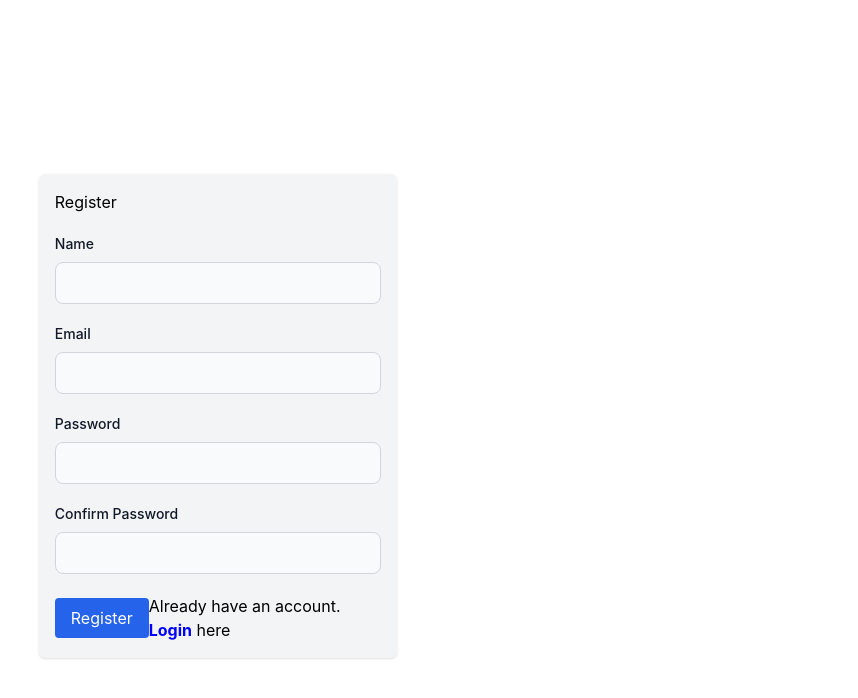
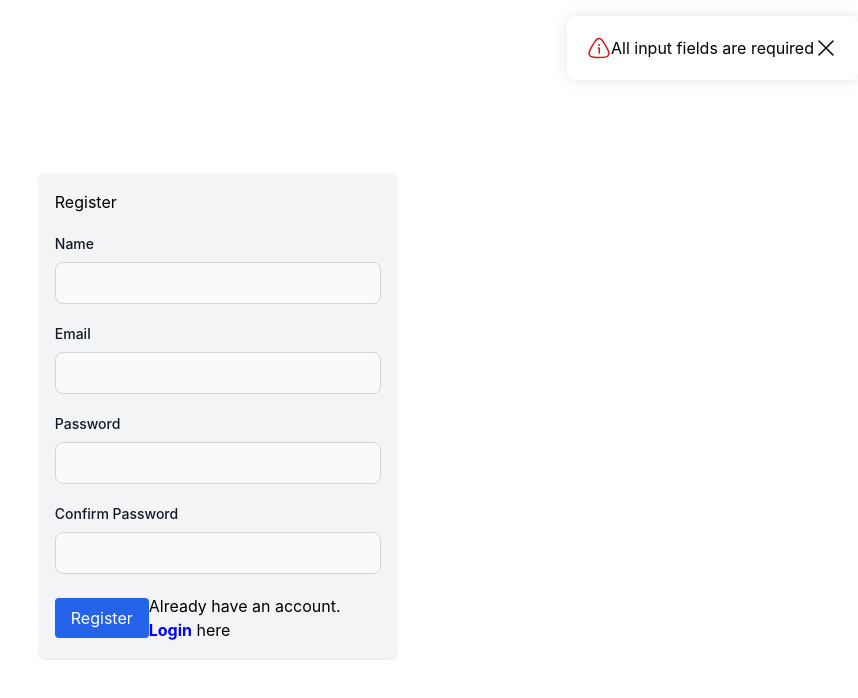
Before and after one commit to shohan-ch/ts-qr-scanner-v2, a React (Create React App) app: page /register in a window 1280 px wide. Both pictures are taken after a click on the button "Register". Shown: the top 698 px of the page, without its empty margins (422-1280 px from the left). Built offline with nearby package versions, Linux system fonts and the light colour scheme.

Commit message:
feat(custom alertBar): added custom alert bar as reuse

```diff
--- a/src/components/Auth/Register.tsx
+++ b/src/components/Auth/Register.tsx
@@ -2,15 +2,18 @@ import Validate from "helpers/Validate";
 import { FC, useState } from "react";
 import { Link } from "react-router-dom";
 import BaseInput from "utils/Forms/BaseInput";
+import AlertBar from "utils/Ui/AlertBar";
 
 type Props = {};
 
 const Register = (props: Props) => {
   const [formData, setFormData] = useState({});
   const [errMessage, setErrMessage] = useState<any>({});
+  const [isOpen, setIsOpen] = useState(false);
 
   const handleInputChange = (e: React.ChangeEvent<HTMLInputElement>) => {
     const { name, value } = e.target;
+
     const validationMsg = Validate(
       { name, value },
       {
@@ -22,29 +25,45 @@ const Register = (props: Props) => {
     );
     setErrMessage({ ...errMessage, [name]: validationMsg });
     setFormData({ ...formData, [name]: value });
-    // if (!validationMsg) {
-    //   setFormData({ ...formData, [name]: value });
-    // }
+  };
+
+  const chekValidation = () => {
+    // Following length is static input field count of a form
+    if (Object.keys(errMessage).length !== 4) {
+      setIsOpen(true);
+      return false;
+    }
+    for (let key in errMessage) {
+      if (errMessage[key]) {
+        return false;
+      }
+    }
+    localStorage.clear();
+    return true;
   };
 
   const handleSubmit = () => {
-    if (!Object.keys(errMessage).length) {
-      alert("field are required");
-      return;
+    if (chekValidation()) {
+      alert(123);
     }
-    for (let key in errMessage) {
-      if (errMessage[key] != "") {
-        return;
-      }
-    }
-
-    alert(123);
   };
 
-  // console.log(formData);
-  console.log(errMessage);
+  const handleClose = () => {
+    setIsOpen(false);
+  };
+
+  console.log("data", formData);
+  console.log(errMessage, "err");
+
   return (
     <>
+      <AlertBar
+        open={isOpen}
+        onClose={handleClose}
+        type="error"
+        message={"All input fields are required"}
+      />
+
       <div className="flex items-center h-screen wrapper">
         <div className="block space-y-5 p-4 bg-gray-100 w-[100vw] md:w-[60vw] xl:w-[28vw] mx-auto rounded-md shadow h-auto">
           <h2 className="">Register</h2>
--- a/src/helpers/Validate.ts
+++ b/src/helpers/Validate.ts
@@ -60,9 +60,9 @@ const Validate = (field: any, rules: any) => {
         break;
     }
   });
-  if (password === confirmPassword) {
-    localStorage.clear();
-  }
+  // if (password === confirmPassword) {
+  //   localStorage.clear();
+  // }
   return errorMessage;
 };
 
--- /dev/null
+++ b/src/utils/Ui/AlertBar.tsx
@@ -0,0 +1,117 @@
+import React, { useEffect, useState } from "react";
+
+const icons = {
+  success: (
+    <svg
+      xmlns="http://www.w3.org/2000/svg"
+      viewBox="0 0 24 24"
+      width="24"
+      height="24"
+      color="#18aa4c"
+      fill="none"
+    >
+      <path
+        d="M22 12C22 6.47715 17.5228 2 12 2C6.47715 2 2 6.47715 2 12C2 17.5228 6.47715 22 12 22C17.5228 22 22 17.5228 22 12Z"
+        stroke="currentColor"
+        stroke-width="1.5"
+      />
+      <path
+        d="M8 12.5L10.5 15L16 9"
+        stroke="currentColor"
+        stroke-width="1.5"
+        stroke-linecap="round"
+        stroke-linejoin="round"
+      />
+    </svg>
+  ),
+  error: (
+    <svg
+      xmlns="http://www.w3.org/2000/svg"
+      viewBox="0 0 24 24"
+      width="24"
+      height="24"
+      color="#d41515"
+      fill="none"
+    >
+      <path
+        d="M5.32171 9.6829C7.73539 5.41196 8.94222 3.27648 10.5983 2.72678C11.5093 2.42437 12.4907 2.42437 13.4017 2.72678C15.0578 3.27648 16.2646 5.41196 18.6783 9.6829C21.092 13.9538 22.2988 16.0893 21.9368 17.8293C21.7376 18.7866 21.2469 19.6548 20.535 20.3097C19.241 21.5 16.8274 21.5 12 21.5C7.17265 21.5 4.75897 21.5 3.46496 20.3097C2.75308 19.6548 2.26239 18.7866 2.06322 17.8293C1.70119 16.0893 2.90803 13.9538 5.32171 9.6829Z"
+        stroke="currentColor"
+        stroke-width="1.5"
+      />
+      <path
+        d="M12.2422 17V13C12.2422 12.5286 12.2422 12.2929 12.0957 12.1464C11.9493 12 11.7136 12 11.2422 12"
+        stroke="currentColor"
+        stroke-width="1.5"
+        stroke-linecap="round"
+        stroke-linejoin="round"
+      />
+      <path
+        d="M11.992 8.99997H12.001"
+        stroke="currentColor"
+        stroke-width="2"
+        stroke-linecap="round"
+        stroke-linejoin="round"
+      />
+    </svg>
+  ),
+  close: (
+    <svg
+      xmlns="http://www.w3.org/2000/svg"
+      viewBox="0 0 24 24"
+      width="24"
+      height="24"
+      color="#000000"
+      fill="none"
+    >
+      <path
+        d="M19.0005 4.99988L5.00045 18.9999M5.00045 4.99988L19.0005 18.9999"
+        stroke="currentColor"
+        stroke-width="1.5"
+        stroke-linecap="round"
+        stroke-linejoin="round"
+      />
+    </svg>
+  ),
+};
+
+type Props = {
+  open: boolean;
+  message: string;
+  onClose: () => void;
+  autoHideDuration?: number;
+  type?: string;
+};
+
+const AlertBar = (props: Props) => {
+  const { message, onClose, open, autoHideDuration, type } = props;
+  useEffect(() => {
+    let timer: any;
+    timer = setTimeout(() => {
+      onClose && onClose();
+    }, autoHideDuration || 3000);
+    return () => {
+      clearTimeout(timer);
+    };
+  }, [open]);
+
+  return (
+    <>
+      {open && (
+        <div className="transition-all shadow-[rgba(17,_17,_26,_0.1)_0px_0px_16px] duration-300 rounded-lg  z-50 flex justify-between bg-white  absolute right-0 p-5 min-w-[18vw] h-auto">
+          <span className="inline-block">
+            {(type == "error" && icons["error"]) || icons["success"]}
+          </span>
+          <p>{message}</p>
+
+          {onClose && (
+            <span className="cursor-pointer" onClick={onClose}>
+              {icons["close"]}
+            </span>
+          )}
+        </div>
+      )}
+    </>
+  );
+};
+
+export default AlertBar;
```
Also changed, not shown: package.json (+6 -1 lines).
